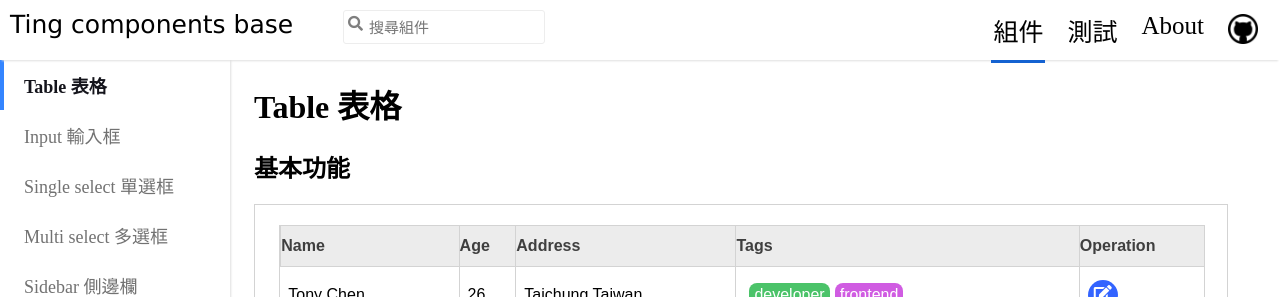
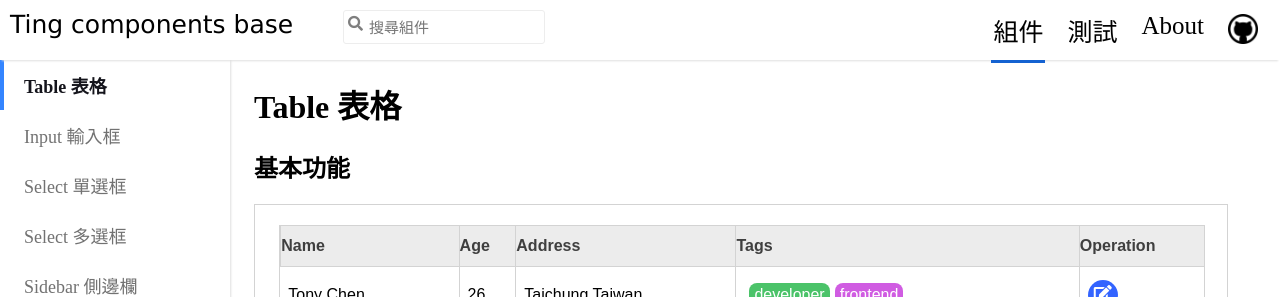
Before and after one commit to lion6420/components, a Vue app: page /components/doc/table in a window 1280 px wide. Shown: the top 297 px of the page. Built offline with nearby package versions, Linux system fonts and the light colour scheme.

Commit message:
0602 build-2

```diff
--- a/src/App.vue
+++ b/src/App.vue
@@ -70,11 +70,11 @@ export default {
           link: '/doc/input',
         },
         {
-          label: 'Single select 單選框',
+          label: 'Select 單選框',
           link: '/doc/single-select',
         },
         {
-          label: 'Multi select 多選框',
+          label: 'Select 多選框',
           link: '/doc/multi-select',
         },
         {
```
Also changed, not shown: 5 other files (tests, documents, lock files or other folders).
